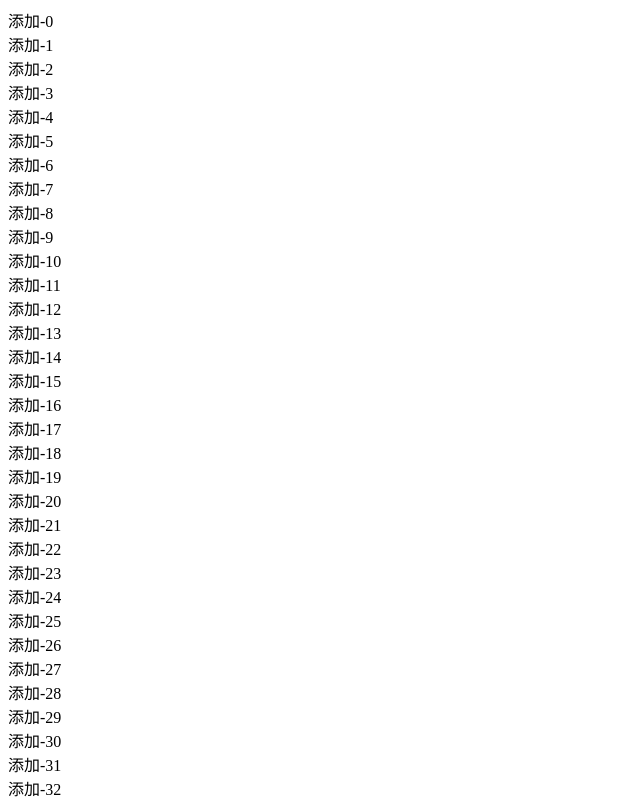
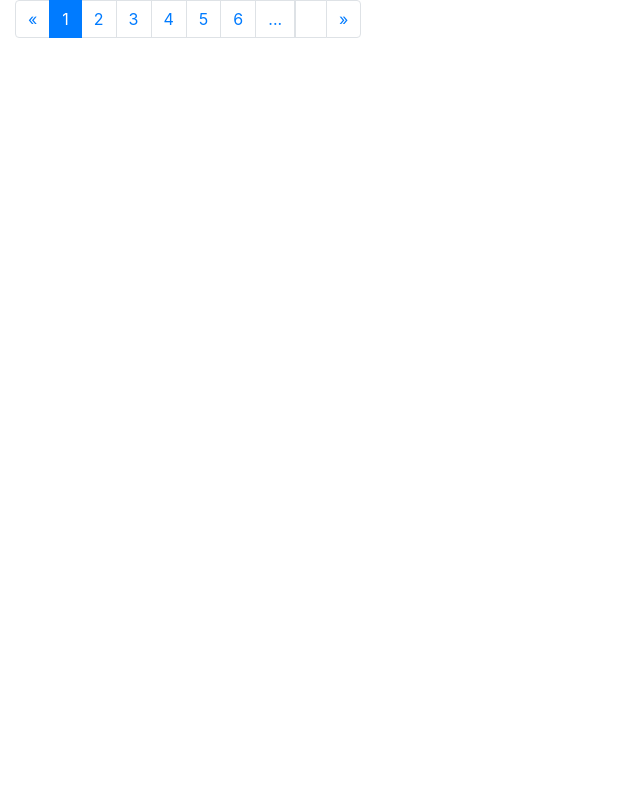
Before and after one commit to zh69ou/reacttest, a React app: page / in a window 1280 px wide. Shown: the top 800 px of the page, without its empty margins (0-640 px from the left). Built offline with nearby package versions, Linux system fonts and the light colour scheme.

Commit message:
分页组件测试

```diff
--- a/src/pages/index.tsx
+++ b/src/pages/index.tsx
@@ -1,29 +1,18 @@
 import React,{useState,useContext,useEffect} from "react"
 import {IsLoad} from "../config/pub"
 
-import {RollIs} from "../components/roll"
+import {Page} from "../components/page"
+import "../components/scss/page.scss"
 
 const DefIndex = (props) => {
-	const [num,setNum] = useState(30)
-	const hlist = ()=>{
-		let ht = []
-		for (var i = 0; i < num; i++) {
-			ht.push(<div key={i}><a>添加-{i}</a></div>)
-		}
-		return ht
-	}
 	useEffect(()=>{
 		IsLoad(false)
 	},[])
-	RollIs(props).then((res)=>{
-		if(num<100){
-			setNum(num+10)
-		}
-		console.log(num)
-	})
+	const callback = (num)=>{
+	}
 	return (
 		<div>
-			{hlist()}
+		<Page allpage="10" callback={(e)=>{callback(e)}}></Page>
 		</div>
 	)
 }
```
